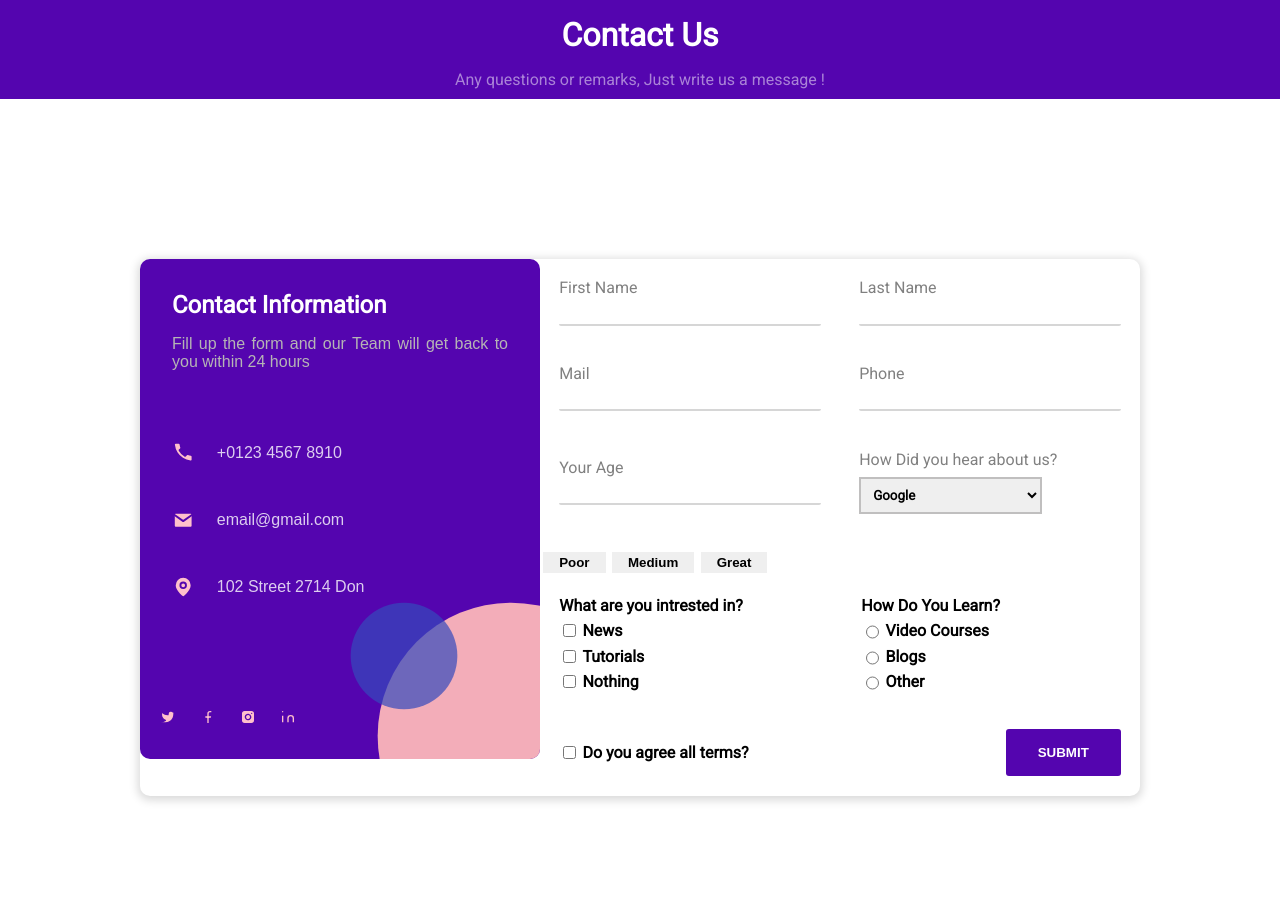
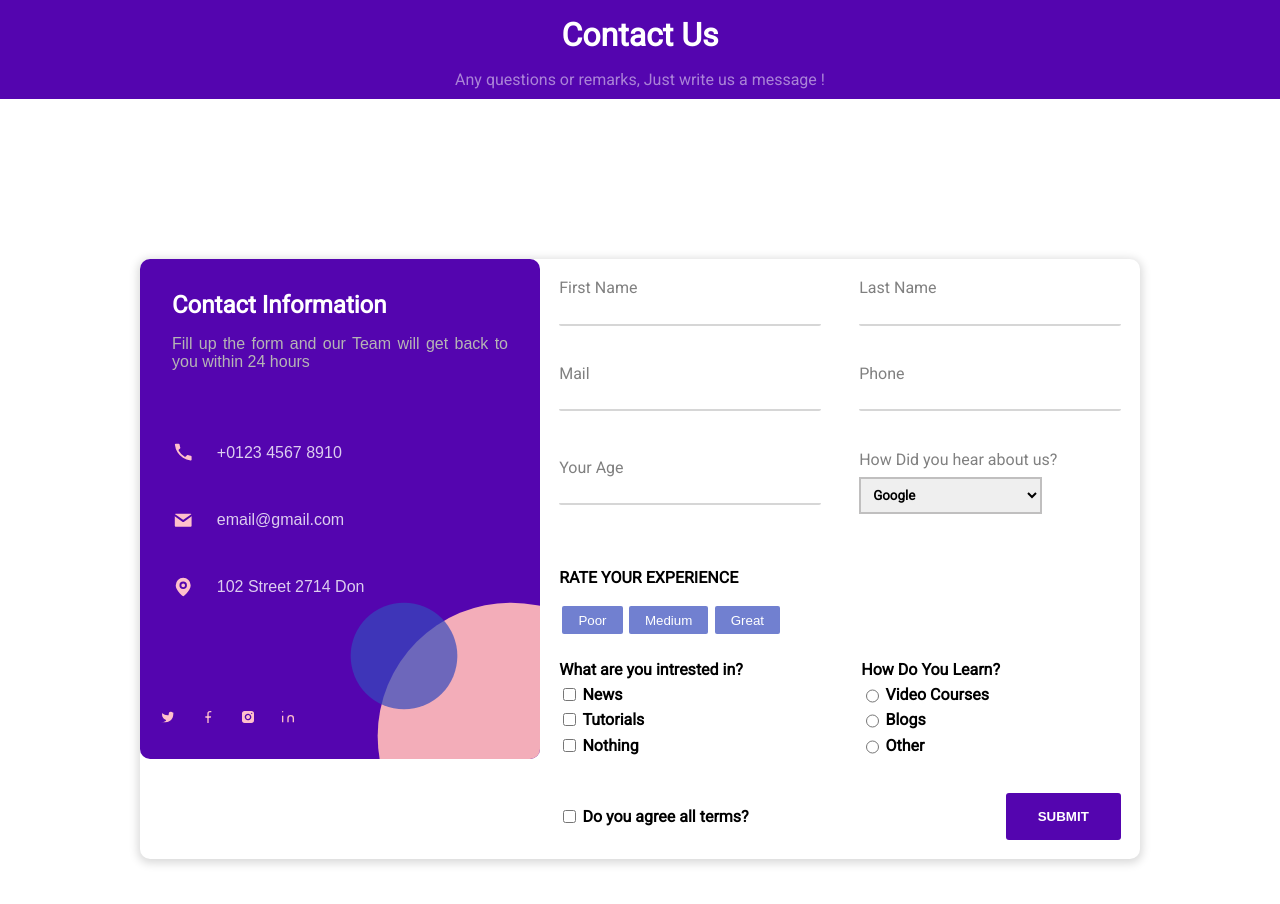
Before and after one commit to amirtbi/vuejs-form, a Vue app: page / in a window 1280 px wide. Shown: the top 904 px of the page. Built offline with nearby package versions, Linux system fonts and the light colour scheme.

Commit message:
add some styles and modifications in rating control component

```diff
--- a/src/components/layouts/FormResource/RatingControl.vue
+++ b/src/components/layouts/FormResource/RatingControl.vue
@@ -1,5 +1,6 @@
 <template>
     <div class="rating-container">
+        <p id="rating-description">Rate your experience</p>
         <ul>
             <li :class="{active:activeOption==='poor'}"><button @click="activateOption('poor')" type="button">Poor</button></li>
             <li :class="{active:activeOption==='medium'}"><button @click="activateOption('medium')" type="button">Medium</button></li>
@@ -29,17 +30,22 @@ export default {
 </script>
 <style scoped>
 .active{
-    border:1px solid purple;
+    background-color: blueviolet;
+    color: white;
 }
 div.rating-container{
     display: flex;
-    flex-direction: row;
+    flex-direction: column;
+    justify-content: center;
+    align-items: flex-start;
+    padding: 1.2rem;
 }
 ul{
     display: flex;
     flex-direction: row;
     list-style: none;
     padding: 0;
+    margin: 0;
 
 
 }
@@ -50,18 +56,27 @@ li{
     align-items: center;
     margin: 0.2rem;
 }
+p#rating-description{
+    font-weight: bold;
+    font-family: inherit;
+    text-transform: uppercase;
+}
 button{
 
-    color: black;
+    color: white;
     border:none;
     outline: none;
-    padding: 0.2rem 1rem;
+    padding: 0.4rem 1rem;
     cursor:pointer;
-    font-weight: bold;
+
+    font-family: "Karla", sans-serif;
+    background-color: var(--secondaryBubbleColor);
+    border-radius: 2px;
 
 }
 button:hover{
-    color: rgb(161, 0, 153);
+    color: white;
+    background-color: var(--primaryColor);
 
 }
 </style>
```
